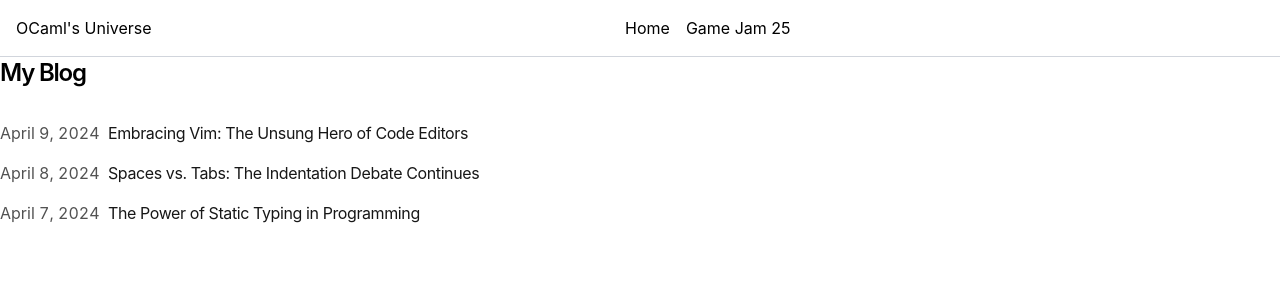
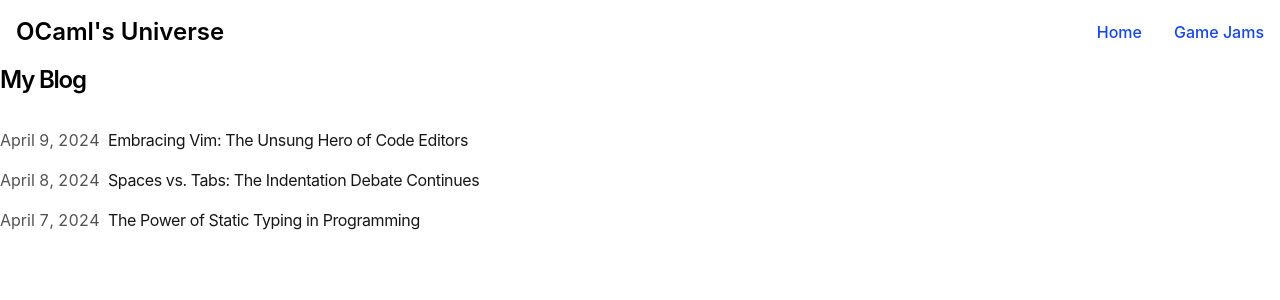
Before and after one commit to KasperTonsgaard/ocaml-website, a Next.js app: page /blog in a window 1280 px wide. Shown: the top 300 px of the page. Built offline with nearby package versions, Linux system fonts and the light colour scheme.

Commit message:
navbar tmp

```diff
--- a/app/components/nav.tsx
+++ b/app/components/nav.tsx
@@ -1,23 +1,45 @@
 import Link from 'next/link'
+
+const navItems = {
+    '/': {
+        name: 'Home',
+    },
+    '/game-jams': {
+        name: 'Game Jams',
+    },
+}
 
 export function Navbar() {
   return (
-    <header className="w-full p-4 flex justify-between items-center border-b border-gray-300 dark:border-gray-700">
-        <div className='whitespace-nowrap'>
-            <h1>OCaml's Universe</h1>
+    <nav className="bg-white border-gray-200 dark:bg-gray-900">
+      <div className="max-w-screen-xl flex flex-wrap items-center justify-between mx-auto p-4">
+        <a href="/" className="flex items-center space-x-3 rtl:space-x-reverse">
+            <span className="self-center text-2xl font-semibold whitespace-nowrap dark:text-white">OCaml's Universe</span>
+        </a>
+        <button data-collapse-toggle="navbar-default" type="button" className="inline-flex items-center p-2 w-10 h-10 justify-center text-sm text-gray-500 rounded-lg md:hidden hover:bg-gray-100 focus:outline-none focus:ring-2 focus:ring-gray-200 dark:text-gray-400 dark:hover:bg-gray-700 dark:focus:ring-gray-600" aria-controls="navbar-default" aria-expanded="false">
+            <span className="sr-only">Open main menu</span>
+            <svg className="w-5 h-5" aria-hidden="true" xmlns="http://www.w3.org/2000/svg" fill="none" viewBox="0 0 17 14">
+                <path stroke="currentColor" stroke-linecap="round" stroke-linejoin="round" stroke-width="2" d="M1 1h15M1 7h15M1 13h15"/>
+            </svg>
+        </button>
+        <div className="hidden w-full md:block md:w-auto" id="navbar-default">
+          <ul className="font-medium flex flex-col p-4 md:p-0 mt-4 border border-gray-100 rounded-lg bg-gray-50 md:flex-row md:space-x-8 rtl:space-x-reverse md:mt-0 md:border-0 md:bg-white dark:bg-gray-800 md:dark:bg-gray-900 dark:border-gray-700">
+            {Object.entries(navItems).map(([path, { name }]) => {
+              return (
+                <li>
+                <Link
+                  key={path}
+                  href={path}
+                  className="block py-2 px-3 text-white bg-blue-700 rounded-sm md:bg-transparent md:text-blue-700 md:p-0 dark:text-white md:dark:text-blue-500"
+                >
+                  {name}
+                </Link>
+                </li>
+              )
+            })}
+          </ul>
         </div>
-        <div className='flex grow justify-center items-center'>
-            <nav>
-                <ul className="flex space-x-4">
-                    <li>
-                        <Link href="/">Home</Link>
-                    </li>
-                    <li>
-                        <Link href="/gamejam25">Game Jam 25</Link>
-                    </li>
-                </ul>
-            </nav>
-        </div>
-    </header>
+      </div>
+    </nav>
   )
 }
--- a/app/components/ocaml.tsx
+++ b/app/components/ocaml.tsx
@@ -30,6 +30,7 @@
         class="ocaml-model"
         src="models/OCamlHeadBop.glb"
         camera-controls
+        disable-pan
         tone-mapping="neutral"
         shadow-intensity="1.01"
         auto-rotate
--- a/app/global.css
+++ b/app/global.css
@@ -33,122 +33,6 @@
   min-width: 360px;
 }
 
-.prose .anchor {
-  @apply absolute invisible no-underline;
-
-  margin-left: -1em;
-  padding-right: 0.5em;
-  width: 80%;
-  max-width: 700px;
-  cursor: pointer;
-}
-
-.anchor:hover {
-  @apply visible;
-}
-
-.prose a {
-  @apply underline transition-all decoration-neutral-400 dark:decoration-neutral-600 underline-offset-2 decoration-[0.1em];
-}
-
-.prose .anchor:after {
-  @apply text-neutral-300 dark:text-neutral-700;
-  content: '#';
-}
-
-.prose *:hover > .anchor {
-  @apply visible;
-}
-
-.prose pre {
-  @apply bg-neutral-50 dark:bg-neutral-900 rounded-lg overflow-x-auto border border-neutral-200 dark:border-neutral-900 py-2 px-3 text-sm;
-}
-
-.prose code {
-  @apply px-1 py-0.5 rounded-lg;
-}
-
-.prose pre code {
-  @apply p-0;
-  border: initial;
-  line-height: 1.5;
-}
-
-.prose code span {
-  @apply font-medium;
-}
-
-.prose img {
-  /* Don't apply styles to next/image */
-  @apply m-0;
-}
-
-.prose p {
-  @apply my-4 text-neutral-800 dark:text-neutral-200;
-}
-
-.prose h1 {
-  @apply text-4xl font-medium tracking-tight mt-6 mb-2;
-}
-
-.prose h2 {
-  @apply text-xl font-medium tracking-tight mt-6 mb-2;
-}
-
-.prose h3 {
-  @apply text-xl font-medium tracking-tight mt-6 mb-2;
-}
-
-.prose h4 {
-  @apply text-lg font-medium tracking-tight mt-6 mb-2;
-}
-
-.prose strong {
-  @apply font-medium;
-}
-
-.prose ul {
-  @apply list-disc pl-6;
-}
-
-.prose ol {
-  @apply list-decimal pl-6;
-}
-
-.prose > :first-child {
-  /* Override removing top margin, causing layout shift */
-  margin-top: 1.25em !important;
-  margin-bottom: 1.25em !important;
-}
-
-pre::-webkit-scrollbar {
-  display: none;
-}
-
-pre {
-  -ms-overflow-style: none; /* IE and Edge */
-  scrollbar-width: none; /* Firefox */
-}
-
-/* Remove Safari input shadow on mobile */
-input[type='text'],
-input[type='email'] {
-  -webkit-appearance: none;
-  -moz-appearance: none;
-  appearance: none;
-}
-
-table {
-  display: block;
-  max-width: fit-content;
-  overflow-x: auto;
-  white-space: nowrap;
-}
-
-.title {
-  text-wrap: balance;
-}
-
 .ocaml-model {
   width: auto;
   height: 100vh;
```
